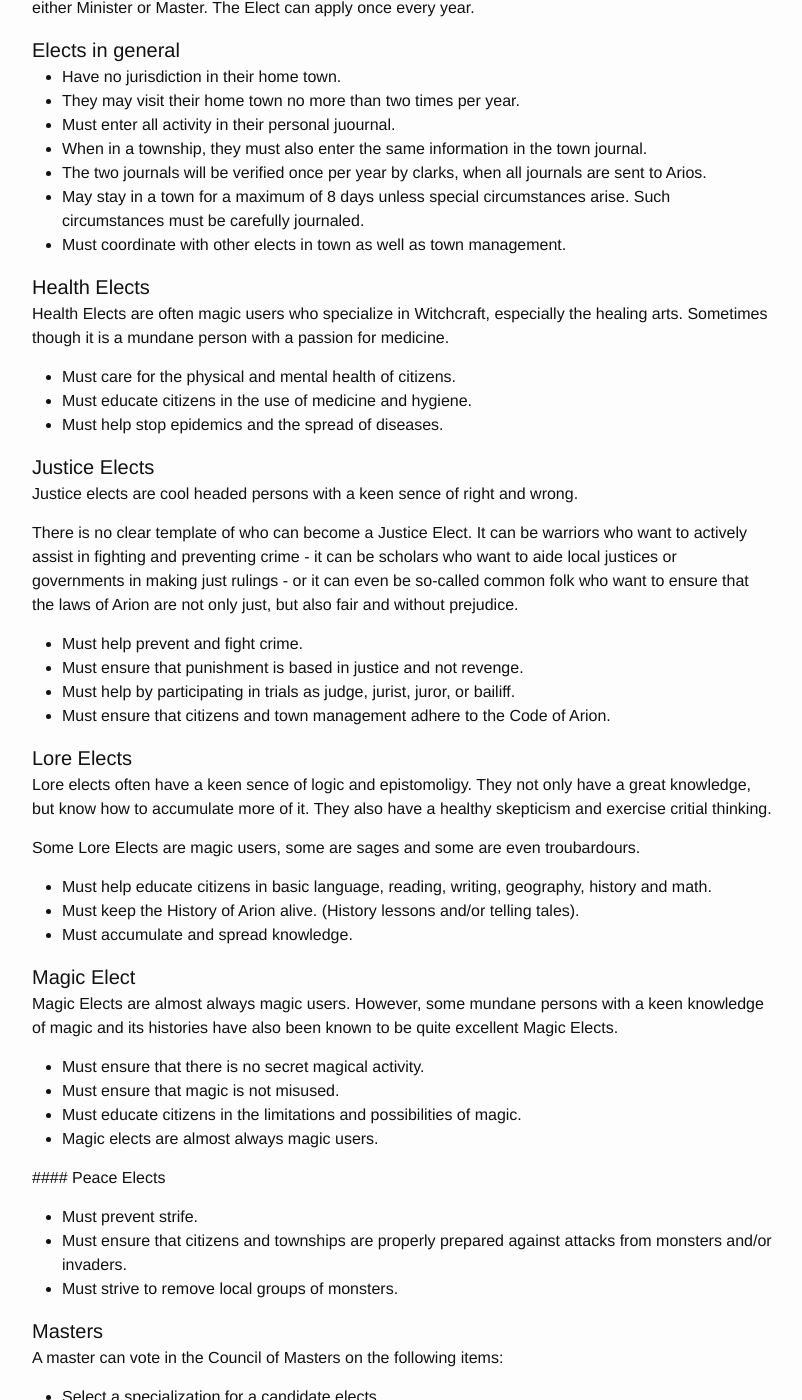
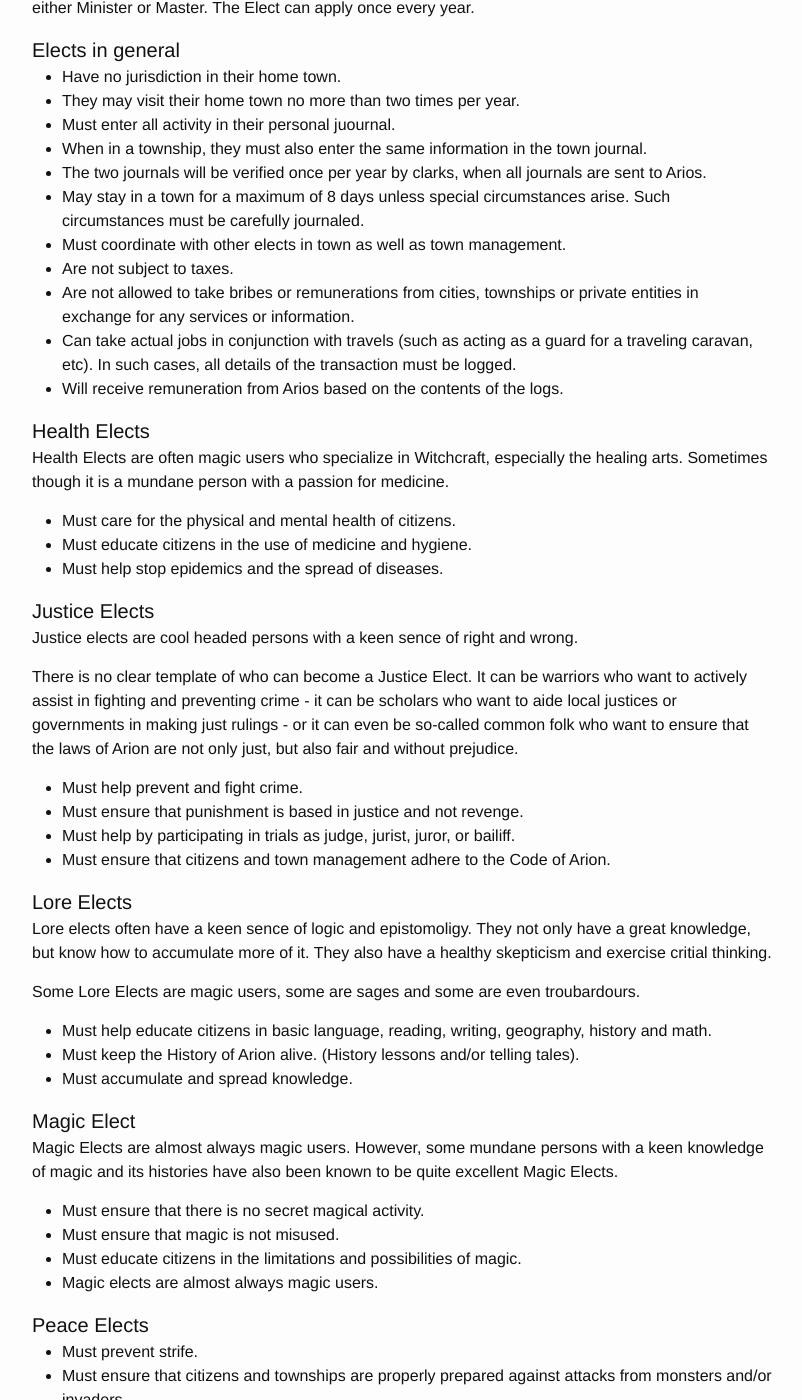
Before and after one commit to moccalotto/kaos, a Jekyll site: the page built from _campaign/society.md, in a window 1280 px wide and 1400 px high, scrolled down 1531 px. Shown: the whole window, without its empty margins (238-1040 px from the left). Built offline with Jekyll 4.4.1, drawn with Linux system fonts in a browser that asks for light colours.

Commit message:
Society.

```diff
--- a/_campaign/society.md
+++ b/_campaign/society.md
@@ -76,14 +76,21 @@ The Elect can apply once every year.
 
 #### Elects in general
 
- - Have no jurisdiction in their home town.
- - They may visit their home town no more than two times per year.
- - Must enter all activity in their personal juournal.
- - When in a township, they must also enter the same information in the town journal.
- - The two journals will be verified once per year by clarks, when all journals are sent to Arios.
- - May stay in a town for a maximum of 8 days unless special circumstances arise.
-   Such circumstances must be carefully journaled.
- - Must coordinate with other elects in town as well as town management.
+- Have no jurisdiction in their home town.
+- They may visit their home town no more than two times per year.
+- Must enter all activity in their personal juournal.
+- When in a township, they must also enter the same information in the town journal.
+- The two journals will be verified once per year by clarks, when all journals are sent to Arios.
+- May stay in a town for a maximum of 8 days unless special circumstances arise.
+Such circumstances must be carefully journaled.
+- Must coordinate with other elects in town as well as town management.
+- Are not subject to taxes.
+- Are not allowed to take bribes or remunerations from cities, townships or private entities
+in exchange for any services or information.
+- Can take actual jobs in conjunction with travels (such as acting as a guard for a traveling caravan, etc).
+In such cases, all details of the transaction must be logged.
+- Will receive remuneration from Arios based on the contents of the logs.
+
 
 
 #### Health Elects
@@ -135,7 +142,7 @@ knowledge of magic and its histories have also been known to be quite excellent
  - Must educate citizens in the limitations and possibilities of magic.
  - Magic elects are almost always magic users.
 
- #### Peace Elects
+#### Peace Elects
 
  - Must prevent strife.
  - Must ensure that citizens and townships are properly prepared against attacks from monsters and/or invaders.
```
